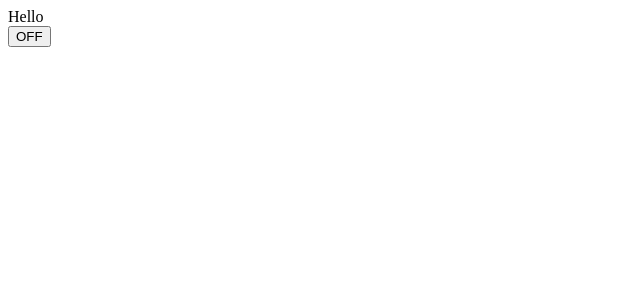
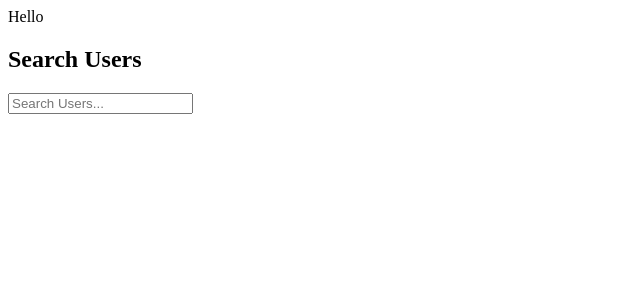
Before and after one commit to ck-solo/Coding-Round, a React (Vite) app in the folder React/: page / in a window 1280 px wide. Shown: the top 300 px of the page, without its empty margins (0-640 px from the left). Built offline with nearby package versions, Linux system fonts and the light colour scheme.

Commit message:
feat: implement Debounce component for search functionality and integrate into App

```diff
--- a/React/src/App.jsx
+++ b/React/src/App.jsx
@@ -1,13 +1,15 @@
 import React from 'react'
 import Counter from './Counter'
 import Toggle from './Toggle'
+import Debounce from './Debounce'
 
 const App = () => {
   return (
     <div>
       Hello
       {/* <Counter /> */}
-      <Toggle />
+      {/* <Toggle /> */}
+      <Debounce />
     </div>
   )
 }
--- /dev/null
+++ b/React/src/Debounce.jsx
@@ -0,0 +1,56 @@
+import React, { useEffect, useState } from "react";
+
+const Debounce = () => {
+  const [query, setQuery] = useState("");
+  const [debouncedQuery, setdebouncedQuery] = useState("");
+  const [results, setResults] = useState([]);
+
+  useEffect(() => {
+    const timer = setTimeout(() => {
+      setdebouncedQuery(query);
+    }, 500);
+
+    return () => {
+      clearTimeout[timer];
+    };
+  }, [query]);
+
+  useEffect(() => {
+    if (!debouncedQuery.trim()) {
+      setResults([]);
+      return;
+    }
+
+    const fetchResults = async () => {
+      const response = await fetch(
+        `https://jsonplaceholder.typicode.com/users?name_like=${debouncedQuery}`,
+      );
+
+      const data = await response.json();
+      setResults(data);
+    };
+    fetchResults();
+  }, [debouncedQuery]);
+
+  return (
+    <div>
+      <h2>Search Users</h2>
+      <input
+        type="text"
+        placeholder="Search Users..."
+        value={query}
+        onChange={(e) => setQuery(e.target.value)}
+      />
+
+      <ul>
+        {results.map((user) => (
+          <li key={user.id}>
+            {user.name} - {user.email}
+          </li>
+        ))}
+      </ul>
+    </div>
+  );
+};
+
+export default Debounce;
```
